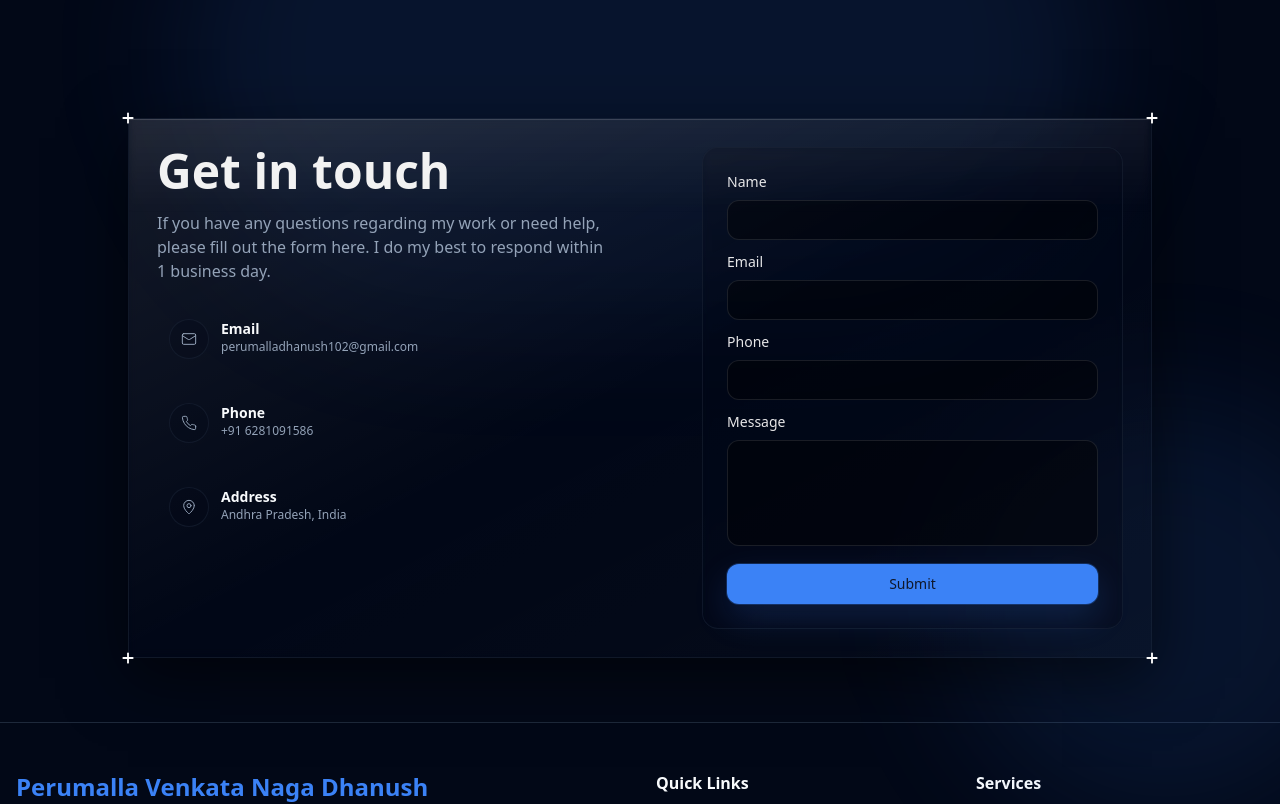
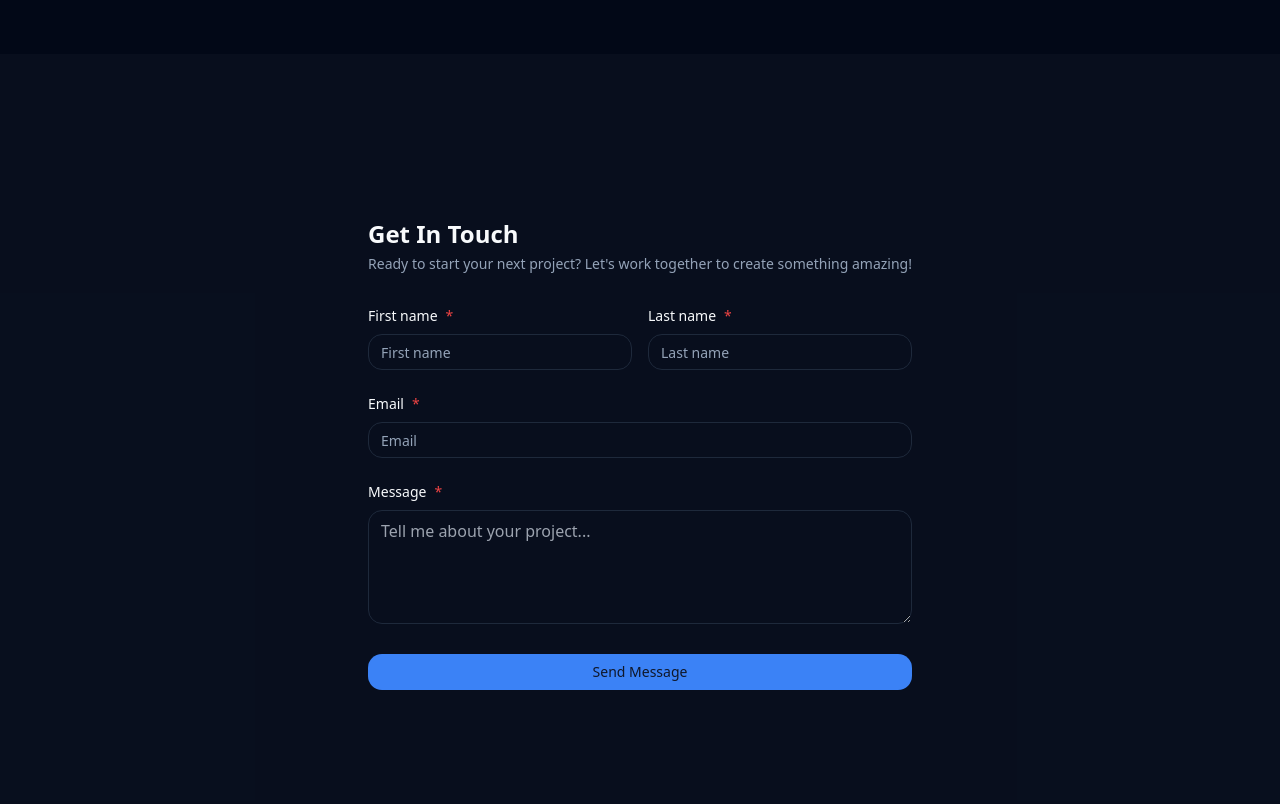
Before and after one commit to dhanushperumalla/emoji-portfolio-glow, a React (Vite) app: page / in a window 1280 px wide. Shown: the part 6820-7624 px from the top of the page. Built offline with nearby package versions, Linux system fonts and the light colour scheme.

Commit message:
Reverted to commit b70f88f269f1446228e79856308ba2d330df8a75

```diff
--- a/src/components/Contact.tsx
+++ b/src/components/Contact.tsx
@@ -1,102 +1,12 @@
-import { ContactCard } from "@/components/ui/contact-card";
-import { MailIcon, PhoneIcon, MapPinIcon } from "lucide-react";
-import { useForm, ValidationError } from "@formspree/react";
-import { useState } from "react";
-import { toast } from "sonner";
+
+import FormLayout01 from "@/components/ui/form-2";
 
 const Contact = () => {
-  const [state, handleSubmit] = useForm("mjkrpjnv");
-  const [showedToast, setShowedToast] = useState(false);
-
-  if (state.succeeded && !showedToast) {
-    toast.success("Thanks for reaching out! I'll get back to you soon.");
-    setShowedToast(true);
-  }
-
   return (
-    <section id="contact" className="relative py-16 bg-background">
-      <div className="pointer-events-none absolute inset-0">
-        <div className="absolute left-1/2 top-0 h-[520px] w-[920px] -translate-x-1/2 -translate-y-1/2 rounded-full bg-primary/10 blur-3xl" />
-        <div className="absolute -bottom-24 -right-24 h-[420px] w-[420px] rounded-full bg-primary/10 blur-3xl" />
-      </div>
-
-      <div className="relative z-10 container mx-auto px-4">
-        <div className="max-w-5xl mx-auto">
-          <ContactCard
-            title="Get in touch"
-            description="If you have any questions regarding my work or need help, please fill out the form here. I do my best to respond within 1 business day."
-            contactInfo={[
-              {
-                icon: MailIcon,
-                label: "Email",
-                value: "perumalladhanush102@gmail.com",
-              },
-              {
-                icon: PhoneIcon,
-                label: "Phone",
-                value: "+91 6281091586",
-              },
-              {
-                icon: MapPinIcon,
-                label: "Address",
-                value: "Andhra Pradesh, India",
-                className: "col-span-2",
-              },
-            ]}
-          >
-            <form onSubmit={handleSubmit} className="space-y-3">
-              <div>
-                <label htmlFor="name" className="block text-sm font-medium text-white/90 mb-2">Name</label>
-                <input
-                  id="name"
-                  name="name"
-                  placeholder=""
-                  required
-                  className="w-full h-10 rounded-xl border border-white/10 bg-black/40 px-4 text-sm text-white/90 outline-none placeholder:text-white/30 transition-colors focus:border-primary/50 focus:ring-2 focus:ring-primary/25"
-                />
-              </div>
-              <div>
-                <label htmlFor="email" className="block text-sm font-medium text-white/90 mb-2">Email</label>
-                <input
-                  type="email"
-                  id="email"
-                  name="email"
-                  placeholder=""
-                  required
-                  className="w-full h-10 rounded-xl border border-white/10 bg-black/40 px-4 text-sm text-white/90 outline-none placeholder:text-white/30 transition-colors focus:border-primary/50 focus:ring-2 focus:ring-primary/25"
-                />
-                <ValidationError prefix="Email" field="email" errors={state.errors} />
-              </div>
-              <div>
-                <label htmlFor="phone" className="block text-sm font-medium text-white/90 mb-2">Phone</label>
-                <input
-                  type="tel"
-                  id="phone"
-                  name="phone"
-                  placeholder=""
-                  className="w-full h-10 rounded-xl border border-white/10 bg-black/40 px-4 text-sm text-white/90 outline-none placeholder:text-white/30 transition-colors focus:border-primary/50 focus:ring-2 focus:ring-primary/25"
-                />
-              </div>
-              <div>
-                <label htmlFor="message" className="block text-sm font-medium text-white/90 mb-2">Message</label>
-                <textarea
-                  id="message"
-                  name="message"
-                  rows={4}
-                  required
-                  className="w-full min-h-24 rounded-xl border border-white/10 bg-black/40 px-4 py-3 text-sm text-white/90 outline-none placeholder:text-white/30 transition-colors focus:border-primary/50 focus:ring-2 focus:ring-primary/25 resize-none"
-                />
-                <ValidationError prefix="Message" field="message" errors={state.errors} />
-              </div>
-              <button
-                type="submit"
-                disabled={state.submitting}
-                className="w-full h-10 rounded-xl bg-primary text-primary-foreground text-sm font-medium transition-colors hover:bg-primary/90 disabled:opacity-50 shadow-[0_0_0_1px_hsl(var(--primary)/0.25),0_14px_34px_hsl(var(--primary)/0.18)]"
-              >
-                Submit
-              </button>
-            </form>
-          </ContactCard>
+    <section id="contact" className="py-20 bg-secondary/20">
+      <div className="container mx-auto px-4">
+        <div className="flex items-center justify-center min-h-[80vh]">
+          <FormLayout01 />
         </div>
       </div>
     </section>
--- a/src/components/ui/contact-card.tsx
+++ /dev/null
@@ -1,112 +0,0 @@
-import React from 'react';
-import { cn } from '@/lib/utils';
-import { LucideIcon, PlusIcon } from 'lucide-react';
-
-type ContactInfoProps = React.ComponentProps<'div'> & {
-  icon: LucideIcon;
-  label: string;
-  value: string;
-};
-
-type ContactCardProps = React.ComponentProps<'div'> & {
-  title?: string;
-  description?: string;
-  contactInfo?: ContactInfoProps[];
-  formSectionClassName?: string;
-};
-
-export function ContactCard({
-  title = 'Get in touch',
-  description = 'If you have any questions regarding our Services or need help, please fill out the form here. We do our best to respond within 1 business day.',
-  contactInfo,
-  className,
-  formSectionClassName,
-  children,
-  ...props
-}: ContactCardProps) {
-  return (
-    <div className={cn('relative w-full', className)} {...props}>
-      {/* Corner "+" marks (outside the border, like reference) */}
-      <PlusIcon
-        className="absolute left-2 top-2 z-20 size-4 text-white md:-left-2 md:-top-2"
-        strokeWidth={2.75}
-      />
-      <PlusIcon
-        className="absolute right-2 top-2 z-20 size-4 text-white md:-right-2 md:-top-2"
-        strokeWidth={2.75}
-      />
-      <PlusIcon
-        className="absolute bottom-2 left-2 z-20 size-4 text-white md:-bottom-2 md:-left-2"
-        strokeWidth={2.75}
-      />
-      <PlusIcon
-        className="absolute bottom-2 right-2 z-20 size-4 text-white md:-bottom-2 md:-right-2"
-        strokeWidth={2.75}
-      />
-
-      {/* Card shell */}
-      <div className="relative rounded-none border border-border/50 shadow-[0_20px_60px_rgba(0,0,0,0.55)]">
-        {/* Glossy layer clipped to the card */}
-        <div className="relative isolate overflow-hidden bg-card/30 backdrop-blur-sm p-5 md:p-7">
-          <div className="pointer-events-none absolute inset-0 z-0 bg-gradient-to-br from-white/[0.08] via-transparent to-white/[0.02]" />
-          <div className="pointer-events-none absolute -top-24 left-0 right-0 z-0 h-48 bg-gradient-to-b from-white/[0.16] via-white/[0.06] to-transparent blur-sm" />
-          <div className="pointer-events-none absolute inset-0 z-0 shadow-[inset_0_1px_0_rgba(255,255,255,0.14)]" />
-
-          <div className="relative z-10 grid grid-cols-1 md:grid-cols-[1.2fr_1fr] gap-7 md:gap-10">
-            <div className="flex flex-col">
-              <div>
-                <h2 className="text-4xl md:text-5xl font-bold text-[hsl(0,0%,95%)] mb-4">
-                  {title}
-                </h2>
-                <p className="text-muted-foreground text-sm md:text-base leading-relaxed max-w-md">
-                  {description}
-                </p>
-              </div>
-
-              <div className="mt-6 flex flex-col gap-4 md:gap-5">
-                {contactInfo?.map((info, index) => (
-                  <ContactInfo key={index} {...info} />
-                ))}
-              </div>
-            </div>
-
-            <div
-              className={cn(
-                'rounded-2xl border border-border/50 bg-background/30 backdrop-blur-sm p-5 md:p-6',
-                formSectionClassName
-              )}
-            >
-              {children}
-            </div>
-          </div>
-        </div>
-      </div>
-    </div>
-  );
-}
-
-function ContactInfo({
-  icon: Icon,
-  label,
-  value,
-  className,
-  ...props
-}: ContactInfoProps) {
-  return (
-    <div
-      className={cn(
-        'min-w-0 flex items-start gap-3 rounded-none p-3 transition-colors hover:bg-white/[0.03]',
-        className
-      )}
-      {...props}
-    >
-      <div className="flex items-center justify-center size-10 rounded-full border border-border/50 bg-background/20 shrink-0">
-        <Icon className="size-4 text-muted-foreground" strokeWidth={1.5} />
-      </div>
-      <div className="min-w-0">
-        <p className="text-sm font-semibold text-foreground">{label}</p>
-        <p className="text-xs text-muted-foreground break-words">{value}</p>
-      </div>
-    </div>
-  );
-}
--- a/src/index.css
+++ b/src/index.css
@@ -74,13 +74,8 @@
     @apply border-border;
   }
 
-  html,
   body {
     @apply bg-background text-foreground;
-    overflow-x: hidden;
-  }
-
-  body {
     padding-bottom: 80px; /* Add space for mobile navigation */
   }
 
```
Also changed, not shown: tsconfig.app.json (+20 -22 lines), tsconfig.json (+14 -19 lines), 1 other file (tests, documents, lock files or other folders).
